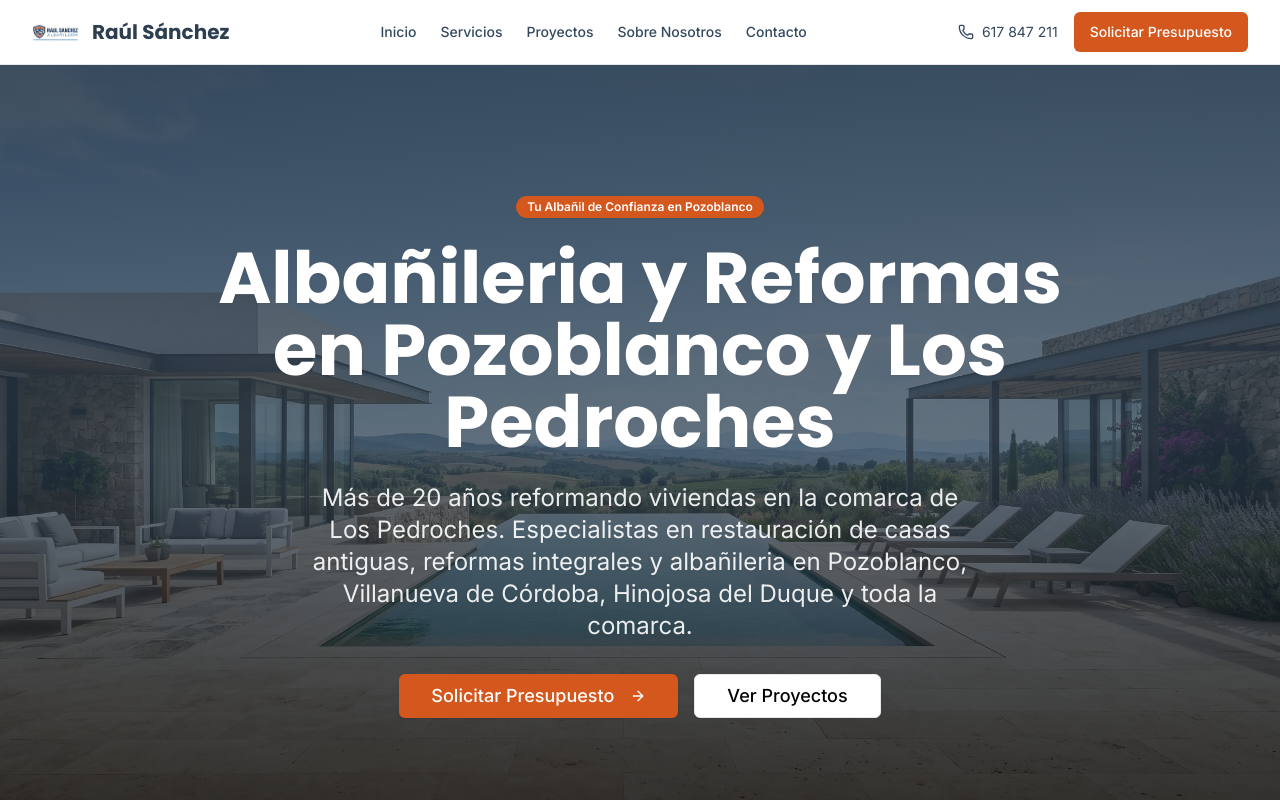
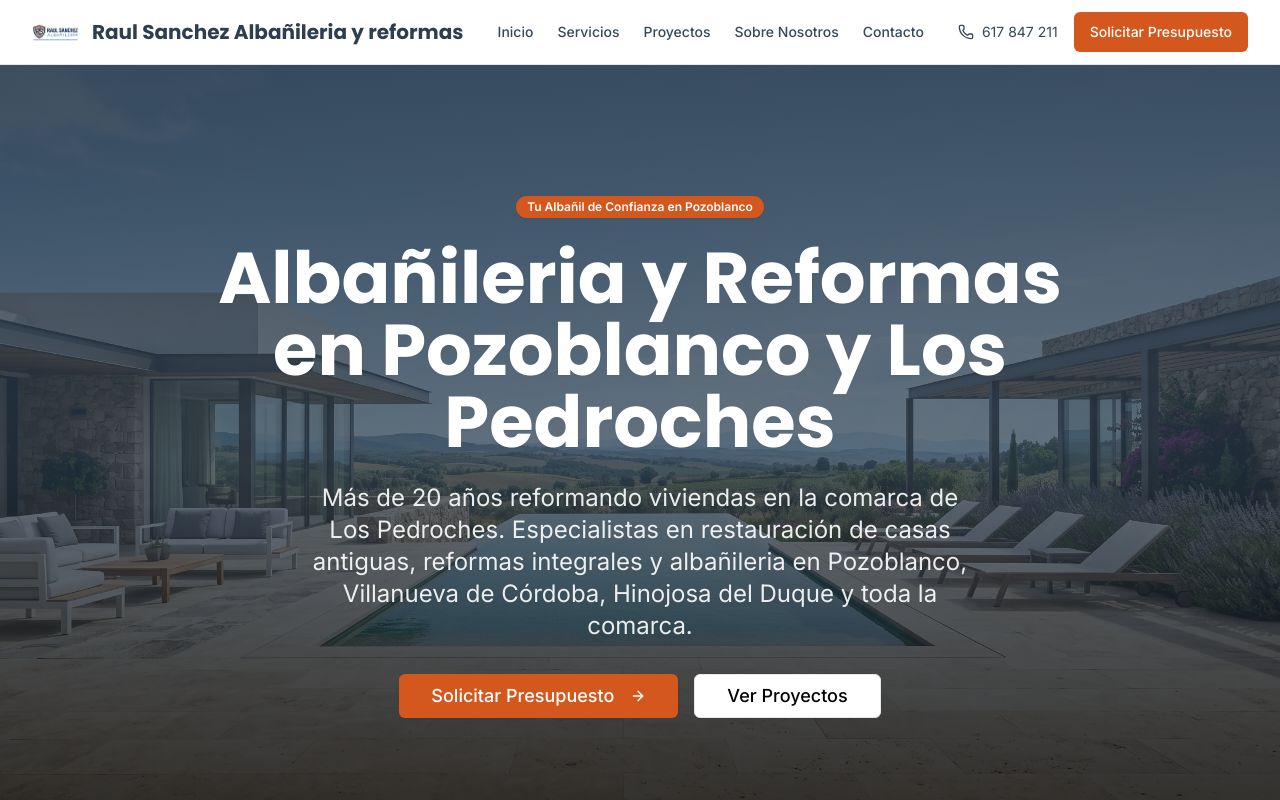
Before and after one commit to javiruizar/raul-sc, a Next.js app: page / in a window 1280 px wide. Shown: the top 800 px of the page. Built offline with nearby package versions, Linux system fonts and the light colour scheme.

Commit message:
uniform name across all files

```diff
--- a/src/app/layout.tsx
+++ b/src/app/layout.tsx
@@ -21,8 +21,8 @@ const poppins = Poppins({
 export const metadata: Metadata = {
   metadataBase: new URL("https://raul.javierruiz.org"),
   title: {
-    default: "Albañil en Pozoblanco · Reformas y Construcción en Los Pedroches | Raúl Sánchez",
-    template: "%s | Raúl Sánchez Construcciones",
+    default: "Albañil en Pozoblanco · Reformas y Construcción en Los Pedroches | Raul Sanchez Albañileria y reformas",
+    template: "%s | Raul Sanchez Albañileria y reformas",
   },
   verification: {
     google: "rb8aGSb9nqhSL_M_GfiV29-R-CirCWfU0Am9kyhiV_4",
@@ -35,7 +35,7 @@ export const metadata: Metadata = {
     title: "Albañil en Pozoblanco · Reformas y Construcción en Los Pedroches",
     description: "Albañil profesional en Pozoblanco y Los Pedroches. Reformas integrales, restauración de casas antiguas y construcción. Presupuesto gratuito y sin compromiso.",
     url: "https://raul.javierruiz.org",
-    siteName: "Raúl Sánchez Construcciones",
+    siteName: "Raul Sanchez Albañileria y reformas",
     locale: "es_ES",
     type: "website",
     images: [
@@ -51,7 +51,7 @@ export const metadata: Metadata = {
   // 3. TWITTER CARD
   twitter: {
     card: "summary_large_image",
-    title: "Albañil en Pozoblanco · Reformas en Los Pedroches | Raúl Sánchez",
+    title: "Albañil en Pozoblanco · Reformas en Los Pedroches | Raul Sanchez Albañileria y reformas",
     description: "Reformas integrales, restauración de casas antiguas y albañilería en Pozoblanco y toda la comarca de Los Pedroches. Más de 20 años de experiencia.",
     images: ["/og-image.webp"],
   },
@@ -69,7 +69,7 @@ export default function RootLayout({
   const websiteSchema = {
     "@context": "https://schema.org",
     "@type": "WebSite",
-    "name": "Raúl Sánchez Construcciones",
+    "name": "Raul Sanchez Albañileria y reformas",
     "url": "https://raul.javierruiz.org"
   };
 
@@ -77,7 +77,7 @@ export default function RootLayout({
     "@context": "https://schema.org",
     "@type": "HomeAndConstructionBusiness",
     "@id": "https://raul.javierruiz.org/#localbusiness",
-    "name": "Raúl Sánchez Construcciones",
+    "name": "Raul Sanchez Albañileria y reformas",
     "alternateName": "Raúl Albañil Pozoblanco",
     "description": "Albañil profesional en Pozoblanco con más de 20 años de experiencia. Especialistas en reformas integrales, restauración de casas antiguas y construcción en la comarca de Los Pedroches (Córdoba).",
     "image": "https://raul.javierruiz.org/og-image.webp",
@@ -99,7 +99,7 @@ export default function RootLayout({
       "latitude": "38.1855",
       "longitude": "-4.8495"
     },
-    "hasMap": "https://maps.google.com/maps?q=Pozoblanco,Cordoba,Spain",
+    "hasMap": "https://share.google/7TwkkekNdQ3aqzUpL",
     "areaServed": [
       { "@type": "City", "name": "Pozoblanco" },
       { "@type": "City", "name": "Villanueva de Córdoba" },
--- a/src/app/page.tsx
+++ b/src/app/page.tsx
@@ -4,7 +4,7 @@ import { StatsSection } from "@/components/home/StatsSection";
 import { WhyChooseUsSection } from "@/components/home/WhyChooseUsSection";
 import { ServicesSection } from "@/components/home/ServicesSection";
 import { ProjectsSection } from "@/components/home/ProjectsSection";
-import { TestimonialsSection } from "@/components/home/TestimonialsSection";
+// import { TestimonialsSection } from "@/components/home/TestimonialsSection";
 import { QuickContactSection } from "@/components/home/QuickContactSection";
 import { FinalCtaSection } from "@/components/home/FinalCtaSection";
 
@@ -25,7 +25,7 @@ export default function HomePage() {
       <WhyChooseUsSection />
       <ServicesSection />
       <ProjectsSection />
-      <TestimonialsSection />
+      {/* <TestimonialsSection /> */}
       <QuickContactSection />
       <FinalCtaSection />
     </>
--- a/src/components/contact/MapSection.tsx
+++ b/src/components/contact/MapSection.tsx
@@ -18,7 +18,7 @@ export function MapSection() {
           {/* Mapa Real Embebido de Google Maps */}
           <div className="relative aspect-[4/3] bg-neutral-200 rounded-xl overflow-hidden shadow-md border border-neutral-200">
             <iframe
-              src="https://maps.google.com/maps?q=Pozoblanco,Cordoba,Spain&t=&z=10&ie=UTF8&iwloc=&output=embed"
+              src="https://maps.google.com/maps?q=Raul+Sanchez+Alba%C3%B1ileria+y+reformas,Pozoblanco&t=&z=14&ie=UTF8&iwloc=&output=embed"
               className="absolute inset-0 w-full h-full border-0"
               allowFullScreen={false}
               loading="lazy"
--- a/src/components/layout/Footer.tsx
+++ b/src/components/layout/Footer.tsx
@@ -1,7 +1,8 @@
 import Link from "next/link";
 import Image from "next/image"; // Importado para el logo
-import { Phone, Mail, MapPin, Facebook, Instagram, Linkedin } from "lucide-react";
+import { Phone, Mail, MapPin, Star } from "lucide-react";
 import { Separator } from "@/components/ui/separator";
+import { siteConfig } from "@/config/site";
 
 const navigation = {
   servicios: [
@@ -24,9 +25,7 @@ const navigation = {
 };
 
 const socialLinks = [
-  { name: "Facebook", href: "https://facebook.com/[TU_PERFIL]", icon: Facebook },
-  { name: "Instagram", href: "https://instagram.com/[TU_PERFIL]", icon: Instagram },
-  { name: "LinkedIn", href: "https://linkedin.com/in/[TU_PERFIL]", icon: Linkedin },
+  { name: "Google Reseñas", href: siteConfig.socials.googleBusiness, icon: Star },
 ];
 
 export function Footer() {
@@ -50,7 +49,7 @@ export function Footer() {
                 />
               </div>
               <span className="font-heading text-xl font-bold">
-                Raúl Sanchez Calero
+                Raul Sanchez Albañileria y reformas
               </span>
             </div>
             <p className="text-sm text-neutral-100/80">
@@ -154,7 +153,7 @@ export function Footer() {
         {/* Copyright y Legal */}
         <div className="flex flex-col items-center justify-between space-y-4 text-sm text-neutral-100/80 md:flex-row md:space-y-0">
           <p>
-            © {currentYear} Raúl Sanchez Albañileria y reformas. Todos los derechos reservados.
+            © {currentYear} Raul Sanchez Albañileria y reformas. Todos los derechos reservados.
           </p>
           <div className="flex space-x-4">
             {navigation.legal.map((item) => (
--- a/src/components/layout/Header.tsx
+++ b/src/components/layout/Header.tsx
@@ -28,7 +28,7 @@ export function Header() {
       <div className="container-custom">
         <div className="flex h-16 items-center justify-between">
           {/* Logo */}
-          <Link href="/" className="flex items-center space-x-3" aria-label="Ir a la página de inicio de Construcciones y Reformas Raúl Sánchez">
+          <Link href="/" className="flex items-center space-x-3" aria-label="Ir a la página de inicio de Raul Sanchez Albañileria y reformas">
             <div className="relative h-12 w-12 overflow-hidden rounded-lg flex-shrink-0">
               {/*
                * LCP fix: el logo NO es el elemento LCP, así que NO debe llevar priority.
@@ -37,7 +37,7 @@ export function Header() {
                */}
               <Image
                 src="/logo.webp"
-                alt="Logo Raúl Sánchez Construcciones"
+                alt="Logo Raul Sanchez Albañileria y reformas"
                 width={48}
                 height={48}
                 className="object-contain h-full w-full"
@@ -45,7 +45,7 @@ export function Header() {
             </div>
             <div className="hidden sm:block">
               <span className="font-heading text-xl font-bold text-secondary">
-                Raúl Sánchez
+                Raul Sanchez Albañileria y reformas
               </span>
             </div>
           </Link>
--- a/src/config/site.ts
+++ b/src/config/site.ts
@@ -1,5 +1,5 @@
 export const siteConfig = {
-  name: "Raúl Sánchez Construcciones",
+  name: "Raul Sanchez Albañileria y reformas",
   contact: {
     email: "javiruizar@gmail.com",
     // Teléfono para visualización (con espacios)
@@ -18,5 +18,6 @@ export const siteConfig = {
   },
   socials: {
     whatsapp: "https://wa.me/34617847211",
+    googleBusiness: "https://share.google/7TwkkekNdQ3aqzUpL",
   },
 };
```
